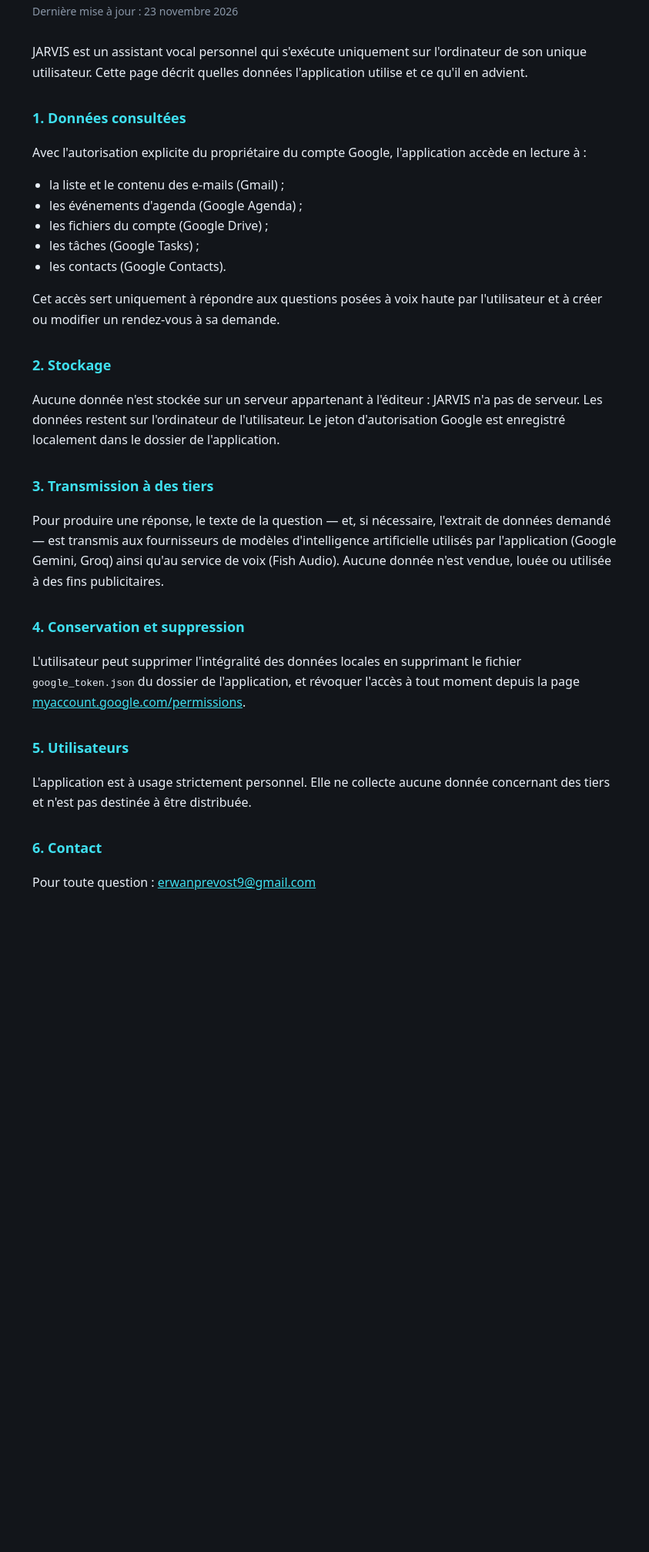
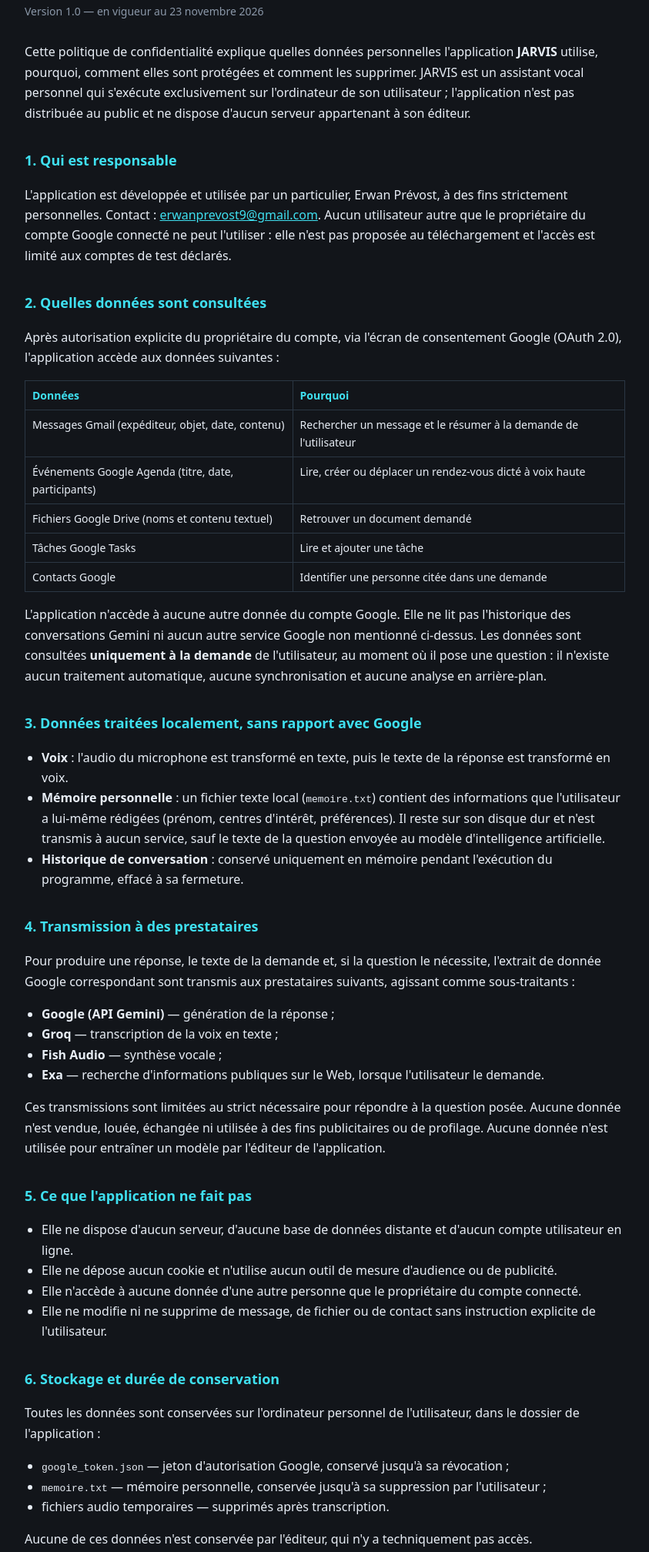
Before and after one commit to Erwan136/J.A.R.V.I.S, a plain HTML site: page docs/privacy.html in a window 1280 px wide. Shown: the part 111-2127 px from the top of the page at 77% size, without its empty margins (218-1061 px from the left). Before the commit the page ends 1327 px from the top, so only its background shows below. Drawn offline with Linux system fonts and the light colour scheme.

Commit message:
Étoffe la politique de confidentialité pour la validation Google.
Google jugeait le contenu insuffisant ; la page détaille désormais les
données accédées, les prestataires, la conservation et la suppression.

🤖 Generated with Codebuff
Co-Authored-By: Codebuff <noreply@codebuff.com>

```diff
--- a/docs/privacy.html
+++ b/docs/privacy.html
@@ -6,44 +6,98 @@
 <title>Politique de confidentialité — JARVIS</title>
 <style>
   body { background:#12151a; color:#e8eef6; font-family:system-ui,Segoe UI,Arial,sans-serif;
-         max-width:760px; margin:0 auto; padding:40px 22px; line-height:1.65; }
+         max-width:780px; margin:0 auto; padding:40px 22px; line-height:1.65; }
   h1 { color:#3fe0f0; font-size:26px; margin-bottom:4px; }
-  h2 { color:#3fe0f0; font-size:18px; margin-top:32px; }
+  h2 { color:#3fe0f0; font-size:18px; margin-top:34px; }
+  h3 { color:#e8eef6; font-size:15px; margin-top:18px; }
   .date { color:#8a97a8; font-size:14px; margin-bottom:28px; }
   a { color:#3fe0f0; }
   ul { padding-left:22px; }
+  table { width:100%; border-collapse:collapse; margin:12px 0; font-size:14px; }
+  th, td { border:1px solid #2b3744; padding:7px 9px; text-align:left; vertical-align:top; }
+  th { color:#3fe0f0; font-weight:600; }
 </style>
 </head>
 <body>
+
 <h1>Politique de confidentialité — JARVIS</h1>
-<p class="date">Dernière mise à jour : 23 novembre 2026</p>
+<p class="date">Version 1.0 — en vigueur au 23 novembre 2026</p>
 
-<p>JARVIS est un assistant vocal personnel qui s'exécute uniquement sur l'ordinateur de son unique utilisateur. Cette page décrit quelles données l'application utilise et ce qu'il en advient.</p>
+<p>Cette politique de confidentialité explique quelles données personnelles l'application <strong>JARVIS</strong> utilise, pourquoi, comment elles sont protégées et comment les supprimer. JARVIS est un assistant vocal personnel qui s'exécute exclusivement sur l'ordinateur de son utilisateur ; l'application n'est pas distribuée au public et ne dispose d'aucun serveur appartenant à son éditeur.</p>
 
-<h2>1. Données consultées</h2>
-<p>Avec l'autorisation explicite du propriétaire du compte Google, l'application accède en lecture à :</p>
+<h2>1. Qui est responsable</h2>
+<p>L'application est développée et utilisée par un particulier, Erwan Prévost, à des fins strictement personnelles. Contact : <a href="mailto:erwanprevost9@gmail.com">erwanprevost9@gmail.com</a>. Aucun utilisateur autre que le propriétaire du compte Google connecté ne peut l'utiliser : elle n'est pas proposée au téléchargement et l'accès est limité aux comptes de test déclarés.</p>
+
+<h2>2. Quelles données sont consultées</h2>
+<p>Après autorisation explicite du propriétaire du compte, via l'écran de consentement Google (OAuth 2.0), l'application accède aux données suivantes :</p>
+
+<table>
+  <tr><th>Données</th><th>Pourquoi</th></tr>
+  <tr><td>Messages Gmail (expéditeur, objet, date, contenu)</td><td>Rechercher un message et le résumer à la demande de l'utilisateur</td></tr>
+  <tr><td>Événements Google Agenda (titre, date, participants)</td><td>Lire, créer ou déplacer un rendez-vous dicté à voix haute</td></tr>
+  <tr><td>Fichiers Google Drive (noms et contenu textuel)</td><td>Retrouver un document demandé</td></tr>
+  <tr><td>Tâches Google Tasks</td><td>Lire et ajouter une tâche</td></tr>
+  <tr><td>Contacts Google</td><td>Identifier une personne citée dans une demande</td></tr>
+</table>
+
+<p>L'application n'accède à aucune autre donnée du compte Google. Elle ne lit pas l'historique des conversations Gemini ni aucun autre service Google non mentionné ci-dessus. Les données sont consultées <strong>uniquement à la demande</strong> de l'utilisateur, au moment où il pose une question : il n'existe aucun traitement automatique, aucune synchronisation et aucune analyse en arrière-plan.</p>
+
+<h2>3. Données traitées localement, sans rapport avec Google</h2>
 <ul>
-  <li>la liste et le contenu des e-mails (Gmail) ;</li>
-  <li>les événements d'agenda (Google Agenda) ;</li>
-  <li>les fichiers du compte (Google Drive) ;</li>
-  <li>les tâches (Google Tasks) ;</li>
-  <li>les contacts (Google Contacts).</li>
+  <li><strong>Voix</strong> : l'audio du microphone est transformé en texte, puis le texte de la réponse est transformé en voix.</li>
+  <li><strong>Mémoire personnelle</strong> : un fichier texte local (<code>memoire.txt</code>) contient des informations que l'utilisateur a lui-même rédigées (prénom, centres d'intérêt, préférences). Il reste sur son disque dur et n'est transmis à aucun service, sauf le texte de la question envoyée au modèle d'intelligence artificielle.</li>
+  <li><strong>Historique de conversation</strong> : conservé uniquement en mémoire pendant l'exécution du programme, effacé à sa fermeture.</li>
 </ul>
-<p>Cet accès sert uniquement à répondre aux questions posées à voix haute par l'utilisateur et à créer ou modifier un rendez-vous à sa demande.</p>
 
-<h2>2. Stockage</h2>
-<p>Aucune donnée n'est stockée sur un serveur appartenant à l'éditeur : JARVIS n'a pas de serveur. Les données restent sur l'ordinateur de l'utilisateur. Le jeton d'autorisation Google est enregistré localement dans le dossier de l'application.</p>
+<h2>4. Transmission à des prestataires</h2>
+<p>Pour produire une réponse, le texte de la demande et, si la question le nécessite, l'extrait de donnée Google correspondant sont transmis aux prestataires suivants, agissant comme sous-traitants :</p>
+<ul>
+  <li><strong>Google (API Gemini)</strong> — génération de la réponse ;</li>
+  <li><strong>Groq</strong> — transcription de la voix en texte ;</li>
+  <li><strong>Fish Audio</strong> — synthèse vocale ;</li>
+  <li><strong>Exa</strong> — recherche d'informations publiques sur le Web, lorsque l'utilisateur le demande.</li>
+</ul>
+<p>Ces transmissions sont limitées au strict nécessaire pour répondre à la question posée. Aucune donnée n'est vendue, louée, échangée ni utilisée à des fins publicitaires ou de profilage. Aucune donnée n'est utilisée pour entraîner un modèle par l'éditeur de l'application.</p>
 
-<h2>3. Transmission à des tiers</h2>
-<p>Pour produire une réponse, le texte de la question — et, si nécessaire, l'extrait de données demandé — est transmis aux fournisseurs de modèles d'intelligence artificielle utilisés par l'application (Google Gemini, Groq) ainsi qu'au service de voix (Fish Audio). Aucune donnée n'est vendue, louée ou utilisée à des fins publicitaires.</p>
+<h2>5. Ce que l'application ne fait pas</h2>
+<ul>
+  <li>Elle ne dispose d'aucun serveur, d'aucune base de données distante et d'aucun compte utilisateur en ligne.</li>
+  <li>Elle ne dépose aucun cookie et n'utilise aucun outil de mesure d'audience ou de publicité.</li>
+  <li>Elle n'accède à aucune donnée d'une autre personne que le propriétaire du compte connecté.</li>
+  <li>Elle ne modifie ni ne supprime de message, de fichier ou de contact sans instruction explicite de l'utilisateur.</li>
+</ul>
 
-<h2>4. Conservation et suppression</h2>
-<p>L'utilisateur peut supprimer l'intégralité des données locales en supprimant le fichier <code>google_token.json</code> du dossier de l'application, et révoquer l'accès à tout moment depuis la page <a href="https://myaccount.google.com/permissions">myaccount.google.com/permissions</a>.</p>
+<h2>6. Stockage et durée de conservation</h2>
+<p>Toutes les données sont conservées sur l'ordinateur personnel de l'utilisateur, dans le dossier de l'application :</p>
+<ul>
+  <li><code>google_token.json</code> — jeton d'autorisation Google, conservé jusqu'à sa révocation ;</li>
+  <li><code>memoire.txt</code> — mémoire personnelle, conservée jusqu'à sa suppression par l'utilisateur ;</li>
+  <li>fichiers audio temporaires — supprimés après transcription.</li>
+</ul>
+<p>Aucune de ces données n'est conservée par l'éditeur, qui n'y a techniquement pas accès.</p>
 
-<h2>5. Utilisateurs</h2>
-<p>L'application est à usage strictement personnel. Elle ne collecte aucune donnée concernant des tiers et n'est pas destinée à être distribuée.</p>
+<h2>7. Sécurité</h2>
+<p>Le jeton Google est stocké dans un fichier local du profil Windows de l'utilisateur. L'accès à l'ordinateur est protégé par le mot de passe de session Windows. Les clés d'API des prestataires sont conservées dans un script local et ne sont jamais publiées ni transmises à un tiers. En cas de perte ou de vol de l'appareil, l'accès peut être révoqué immédiatement (voir section 9).</p>
 
-<h2>6. Contact</h2>
-<p>Pour toute question : <a href="mailto:erwanprevost9@gmail.com">erwanprevost9@gmail.com</a></p>
+<h2>8. Mineurs</h2>
+<p>L'application est utilisée par son concepteur, âgé de moins de 18 ans, dans un cadre personnel et familial, avec l'accord de ses représentants légaux. Elle ne collecte aucune donnée concernant des tiers et n'est pas destinée à être utilisée par d'autres personnes.</p>
+
+<h2>9. Vos droits : accès, rectification, suppression, révocation</h2>
+<p>L'utilisateur garde à tout moment le contrôle total :</p>
+<ul>
+  <li><strong>Révoquer l'accès Google</strong> : page <a href="https://myaccount.google.com/permissions">myaccount.google.com/permissions</a> → sélectionner l'application → « Supprimer l'accès ». L'application perd alors immédiatement tout accès aux données ;</li>
+  <li><strong>Supprimer les données locales</strong> : supprimer le fichier <code>google_token.json</code> (autorisation) et le fichier <code>memoire.txt</code> (mémoire personnelle) du dossier de l'application ;</li>
+  <li><strong>Supprimer les données Google elles-mêmes</strong> : directement depuis Gmail, Agenda, Drive, Tasks ou Contacts, puisque l'application n'en détient aucune copie ;</li>
+  <li><strong>Demander une information</strong> : écrire à <a href="mailto:erwanprevost9@gmail.com">erwanprevost9@gmail.com</a>.</li>
+</ul>
+<p>Aucune donnée n'étant conservée par l'éditeur, la suppression locale et la révocation suffisent à effacer définitivement toute trace.</p>
+
+<h2>10. Modifications de cette politique</h2>
+<p>Toute évolution de l'application susceptible de changer l'usage des données fera l'objet d'une mise à jour de cette page, avec une nouvelle date de version. La date de dernière mise à jour figure en haut du document.</p>
+
+<h2>11. Contact</h2>
+<p>Pour toute question relative à cette politique ou au traitement de vos données :<br>
+<a href="mailto:erwanprevost9@gmail.com">erwanprevost9@gmail.com</a></p>
+
 </body>
 </html>
```
